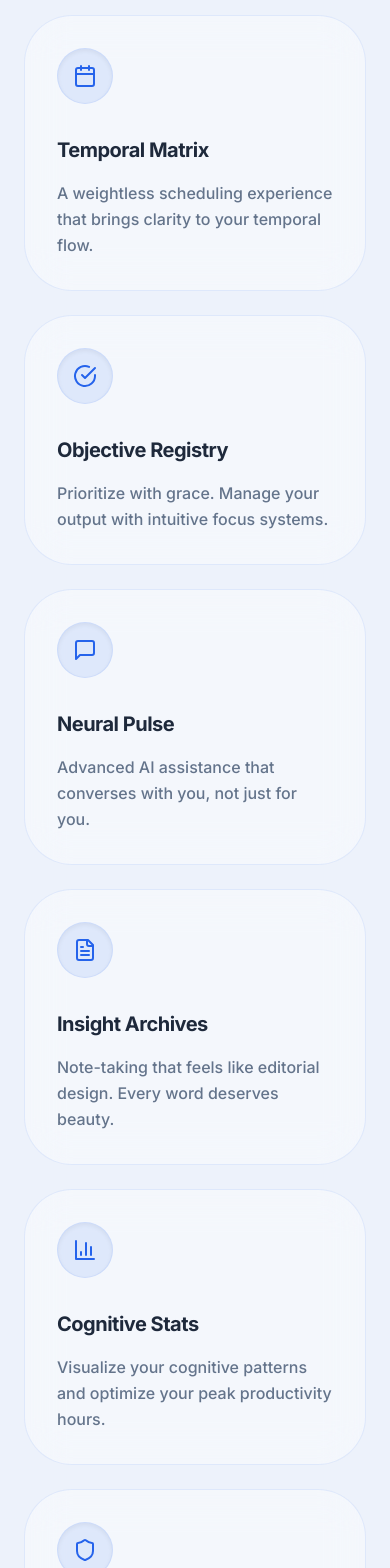
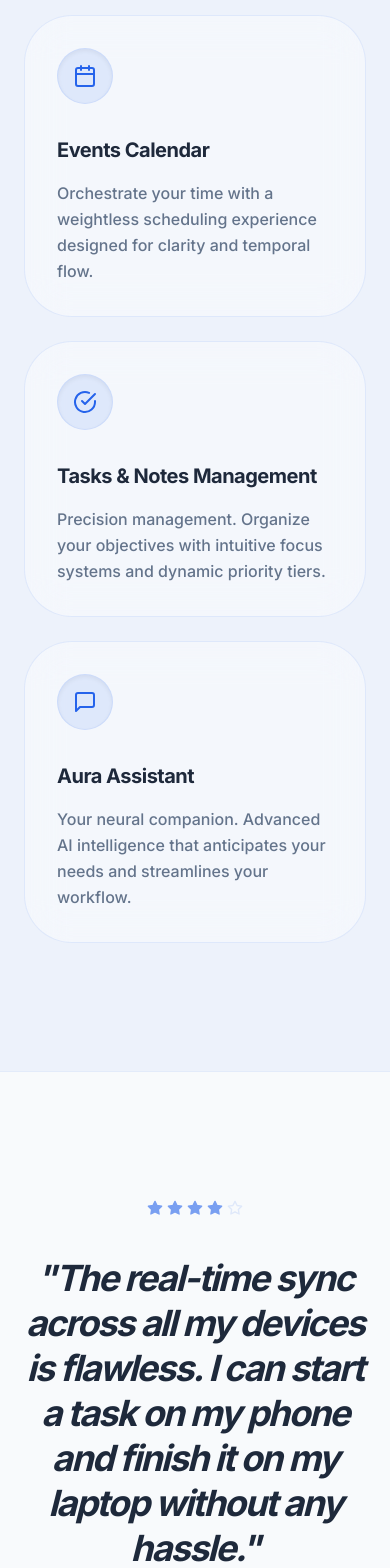
Before and after one commit to dhyan2815/AuraOne, a React (Vite) app: page / in a window 390 px wide. Shown: the part 1700-3268 px from the top of the page. Built offline with nearby package versions, Linux system fonts and the light colour scheme; no server answers.

Commit message:
feat: add LandingPage component with responsive hero section and feature preview

```diff
--- a/src/pages/LandingPage.tsx
+++ b/src/pages/LandingPage.tsx
@@ -1,6 +1,6 @@
 import { useState, useEffect } from "react";
 import { Link } from "react-router-dom";
-import { Calendar, CheckCircle, FileText, MessageSquare, Shield, ArrowRight, ChevronDown, Star, BarChart3 } from "lucide-react";
+import { Calendar, CheckCircle, MessageSquare, ArrowRight, ChevronDown, Star } from "lucide-react";
 import { motion, AnimatePresence } from "framer-motion";
 import LandingPicture from "../assets/LandingImage.png";
 // import Card from "../components/ui/Card";
@@ -181,12 +181,9 @@ const LandingPage = () => {
 
                     <div className="grid grid-cols-1 md:grid-cols-2 lg:grid-cols-3 gap-6 lg:gap-8">
                         {[
-                            { icon: <Calendar className="w-6 h-6" />, title: "Temporal Matrix", description: "A weightless scheduling experience that brings clarity to your temporal flow." },
-                            { icon: <CheckCircle className="w-6 h-6" />, title: "Objective Registry", description: "Prioritize with grace. Manage your output with intuitive focus systems." },
-                            { icon: <MessageSquare className="w-6 h-6" />, title: "Neural Pulse", description: "Advanced AI assistance that converses with you, not just for you." },
-                            { icon: <FileText className="w-6 h-6" />, title: "Insight Archives", description: "Note-taking that feels like editorial design. Every word deserves beauty." },
-                            { icon: <BarChart3 className="w-6 h-6" />, title: "Cognitive Stats", description: "Visualize your cognitive patterns and optimize your peak productivity hours." },
-                            { icon: <Shield className="w-6 h-6" />, title: "Secure Perimeter", description: "Your sanctuary is protected by enterprise-grade encryption and ethical AI." }
+                            { icon: <Calendar className="w-6 h-6" />, title: "Events Calendar", description: "Orchestrate your time with a weightless scheduling experience designed for clarity and temporal flow." },
+                            { icon: <CheckCircle className="w-6 h-6" />, title: "Tasks & Notes Management", description: "Precision management. Organize your objectives with intuitive focus systems and dynamic priority tiers." },
+                            { icon: <MessageSquare className="w-6 h-6" />, title: "Aura Assistant", description: "Your neural companion. Advanced AI intelligence that anticipates your needs and streamlines your workflow." },
                         ].map((feature, index) => (
                             <motion.div
                                 key={index}
```
Also changed, not shown: 1 other file (tests, documents, lock files or other folders).
